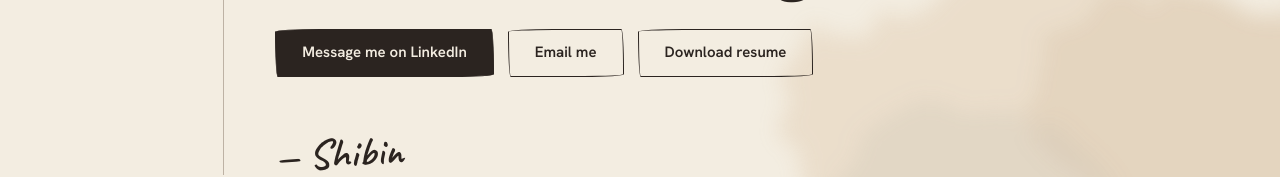
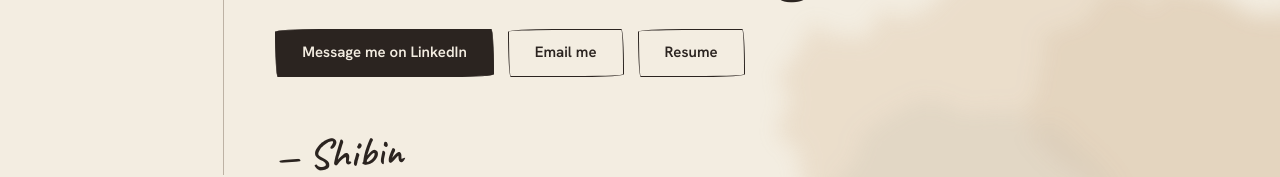
Before and after one commit to shibinsibi/PRODUCT-BRAND-BY-Shibin, a plain HTML site: page index.html in a window 1280 px wide. Shown: the part 6864-7041 px from the top of the page. Drawn offline with Linux system fonts and the light colour scheme; a web font is replaced by a local one.

Commit message:
Rename 'Download resume' link to 'Resume'

```diff
--- a/index.html
+++ b/index.html
@@ -657,7 +657,7 @@
           <a class="btn" href="https://www.linkedin.com/in/shibin-sibi" target="_blank" rel="noopener">Message me on LinkedIn<span class="sr-only"> (opens in a new tab)</span></a>
           <a class="btn btn--ghost" href="mailto:shibinsibi3021@gmail.com">Email me</a>
           <!-- TODO: link your resume PDF -->
-          <a class="btn btn--ghost" href="https://drive.google.com/file/d/13ADStRrvJueHKfT_d5UVlfHebCQVYZyN/view?usp=sharing">Download resume</a>
+          <a class="btn btn--ghost" href="https://drive.google.com/file/d/13ADStRrvJueHKfT_d5UVlfHebCQVYZyN/view?usp=sharing">Resume</a>
         </div>
         <span class="sign-off">— Shibin</span>
       </div>
```
